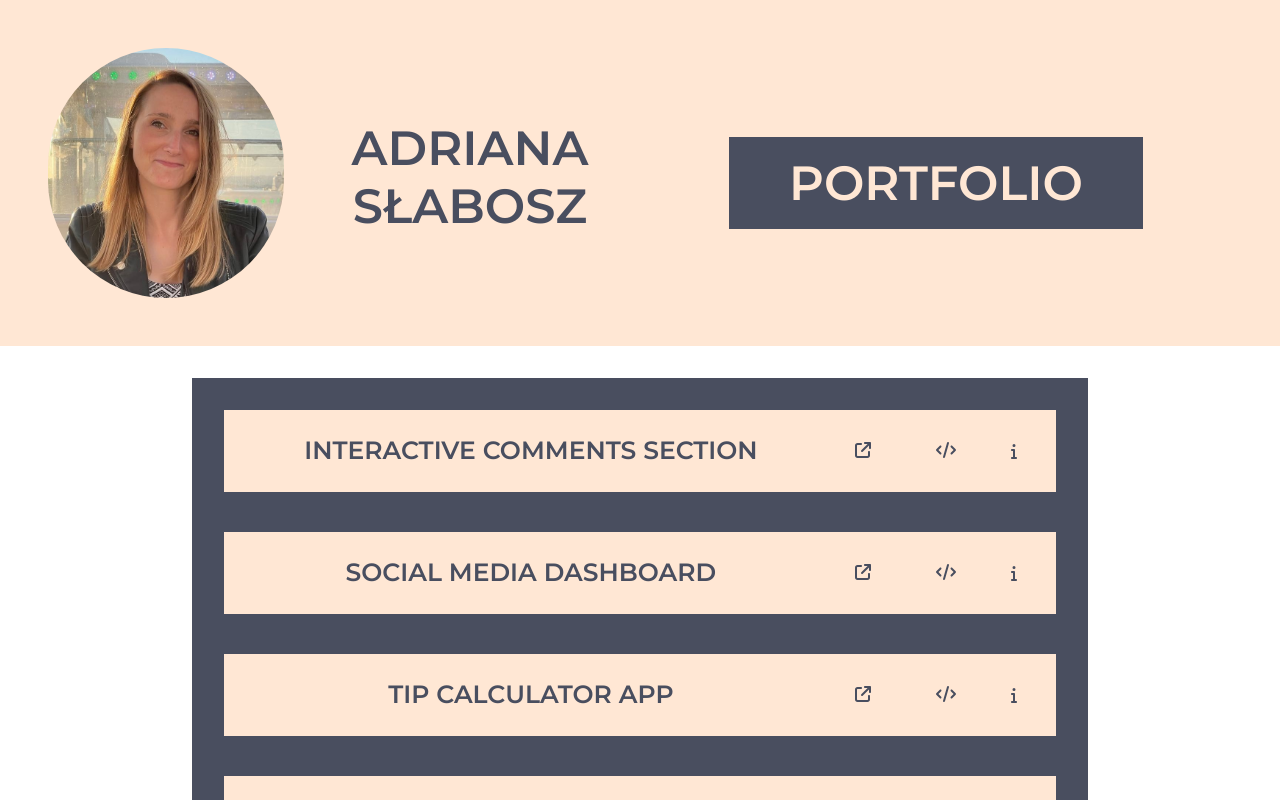
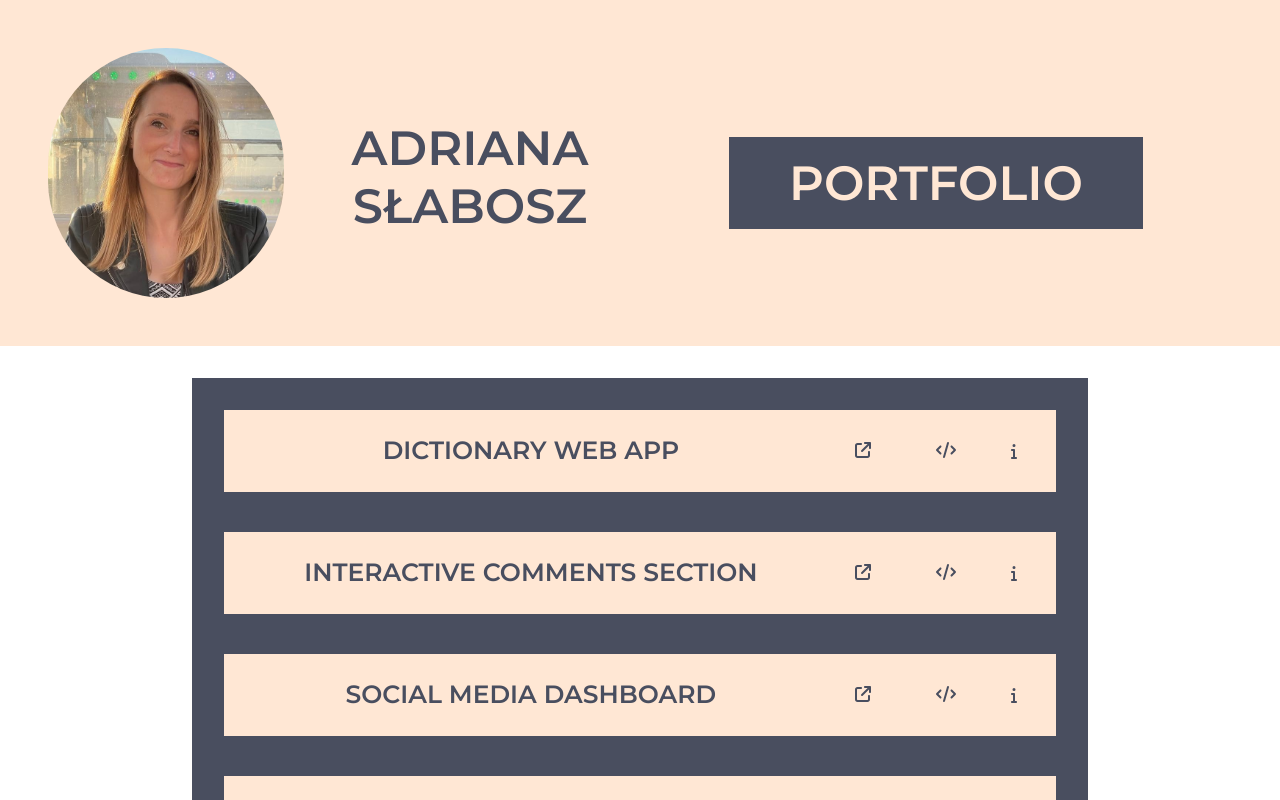
Before and after one commit to a-zajonc/portfolio, a React (Create React App) app: page / in a window 1280 px wide. Shown: the top 800 px of the page. Built offline with nearby package versions, Linux system fonts and the light colour scheme.

Commit message:
Add New Portfolio App Data

```diff
--- a/src/database.js
+++ b/src/database.js
@@ -1,6 +1,16 @@
 import previewImages from "./previewImages";
 
 export const data = [
+  {
+    name: "Dictionary Web App",
+    link: "https://dictionary-web-app-a-zajonc.vercel.app/",
+    code: "https://github.com/a-zajonc/dictionary-web-app",
+    description:
+      "Dictionary Web App is an a frontend challenge from FrontendMentor.io, which I completed in React using Chakra UI. This was the second challenge which I completed using TypeScript and first one where I used Figma.",
+    information:
+      "App uses free Dictionary Api. The user can search through available words. When stumbles upon lack of dictionary definition, error is rendered. Also, the app allows to hear the word,  see transcription ( if either is available), change dark and light themes and also font themes. ",
+    preview: previewImages.previewDictionaryWebApp,
+  },
   {
     name: "Interactive comments section",
     link: "https://interactive-comments-section-b964j2hi9-a-zajonc.vercel.app/",
--- a/src/previewImages/index.js
+++ b/src/previewImages/index.js
@@ -6,6 +6,7 @@ import previewInteractiveRatingComponent from "./previewInteractiveRatingCompone
 import previewInteractiveCardForm from "./previewInteractiveCardForm.png";
 import previewSocialMediaDashboard from "./previewSocialMediaDashboard.png";
 import previewInteractiveCommentsSection from "./previewInteractiveCommentsSection.png";
+import previewDictionaryWebApp from "./previewDictionaryWebApp.png";
 
 const previewImages = {
   previewTipCalculator,
@@ -16,6 +17,7 @@ const previewImages = {
   previewSocialMediaDashboard,
   previewTimeTrackingDashboard,
   previewInteractiveCommentsSection,
+  previewDictionaryWebApp,
 };
 
 export default previewImages;
```
Also changed, not shown: src/previewImages/previewDictionaryWebApp.png (added).
